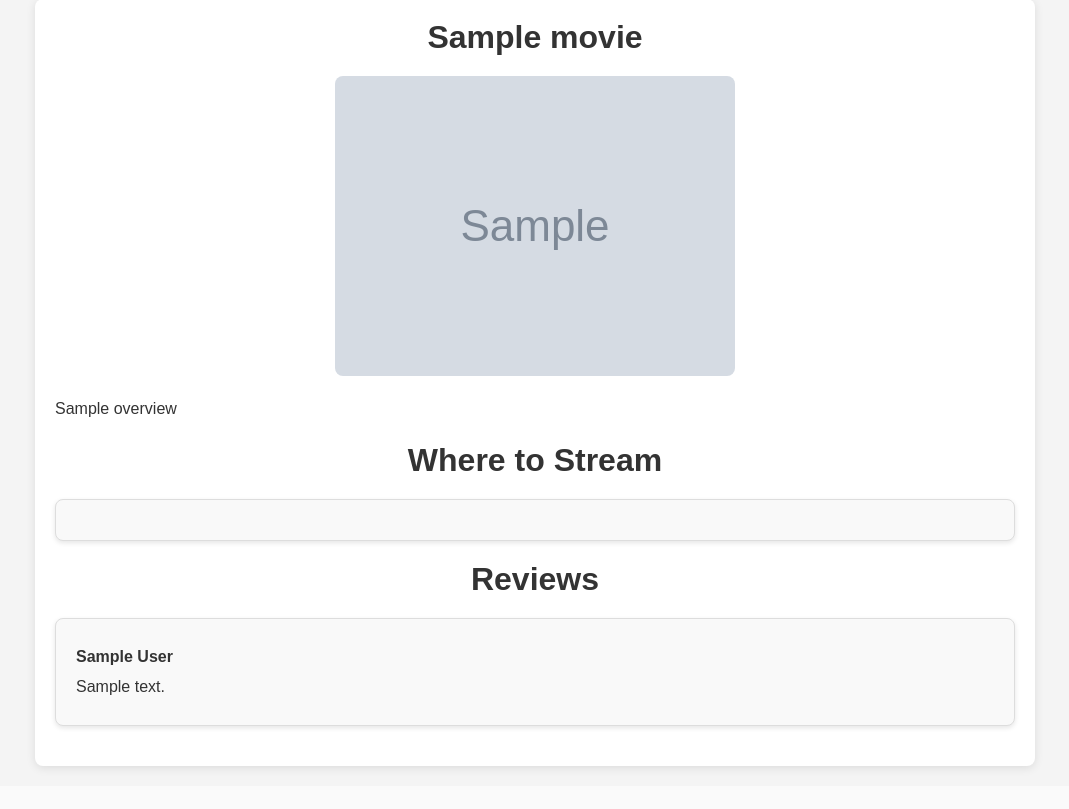
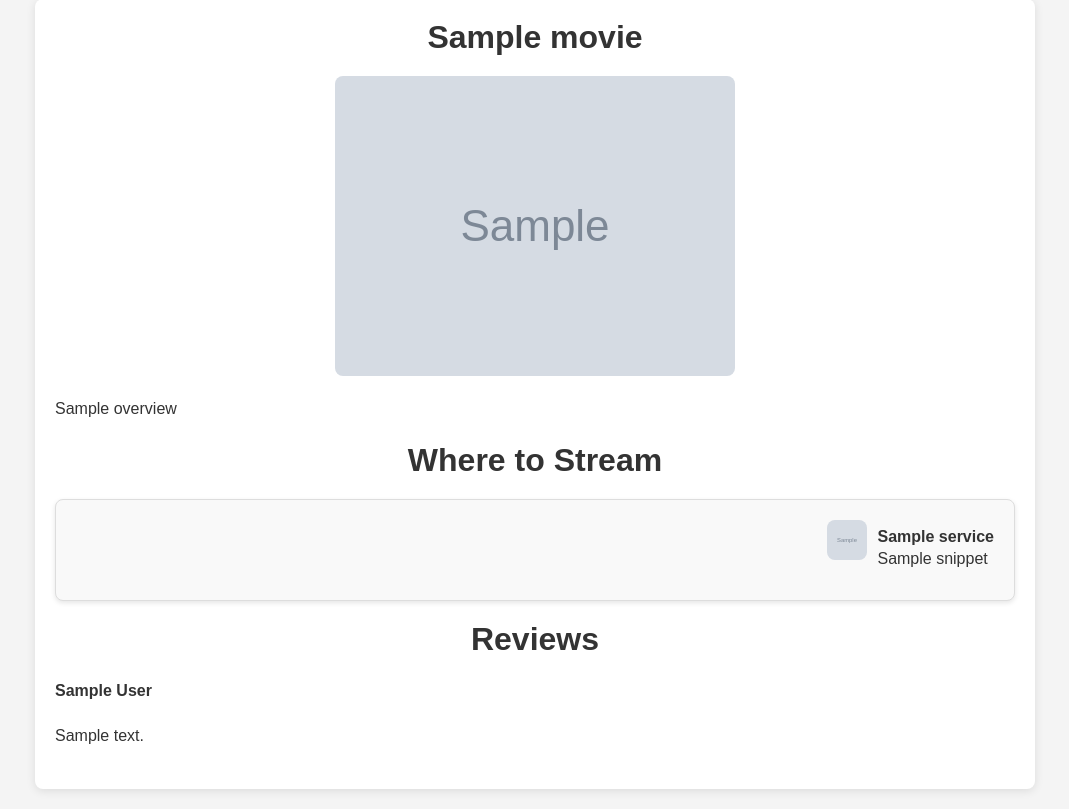
Before and after one commit to sanjanats7/Review_aggregator, a Django app: template templates/movie_details.html in a window 1280 px wide. Shown: the part 21-830 px from the top of the page, without its empty margins (105-1174 px from the left). Before the commit the page ends 792 px from the top, so only its background shows below. Run offline with Django 5.2, Linux system fonts and the light colour scheme; the template is opened without the code that fills it: most values are stand-ins (such as "Sample title", 1, 10 or a date in 2020); grey boxes marked "Sample" are stand-in pictures.

Commit message:
added feature: Where To Stream

```diff
--- a/templates/movie_details.html
+++ b/templates/movie_details.html
@@ -63,26 +63,41 @@
       padding: 0;
     }
 
-    li {
+    .streaming-service {
       background-color: #f9f9f9;
       margin-bottom: 20px;
       padding: 20px;
       border: 1px solid #ddd;
       border-radius: 8px;
       box-shadow: 0 2px 5px rgba(0, 0, 0, 0.1);
+      display: flex;
+      align-items: center;
+      text-decoration: none;
+      color: inherit;
+      transition: background-color 0.3s;
     }
 
-    li p {
-      margin: 5px 0;
+    .streaming-service:hover {
+      background-color: #ececec;
+    }
+
+    .streaming-service img {
+      width: 40px;
+      height: 40px;
+      margin-right: 10px;
+    }
+
+    .streaming-service p {
+      margin: 0;
     }
 
     a {
-      color: #007bff;
+      color: inherit;
       text-decoration: none;
     }
 
     a:hover {
-      text-decoration: underline;
+      text-decoration: none;
     }
   </style>
 </head>
@@ -95,9 +110,15 @@
 
     <h2>Where to Stream</h2>
     <ul>
-      {% for link in streaming_links %}
+      {% for service in streaming_services %}
       <li>
-        <a href="{{ link.url }}" target="_blank">{{ link.platform }}</a>
+        <a href="{{ service.url }}" target="_blank" class="streaming-service">
+          <img src="{{ service.logo_url }}" alt="{{ service.name }}" />
+          <div>
+            <strong>{{ service.name }}</strong>
+            <p>{{ service.snippet }}</p>
+          </div>
+        </a>
       </li>
       {% endfor %}
     </ul>
```
Also changed, not shown: search/views.py (+75 -8 lines).
